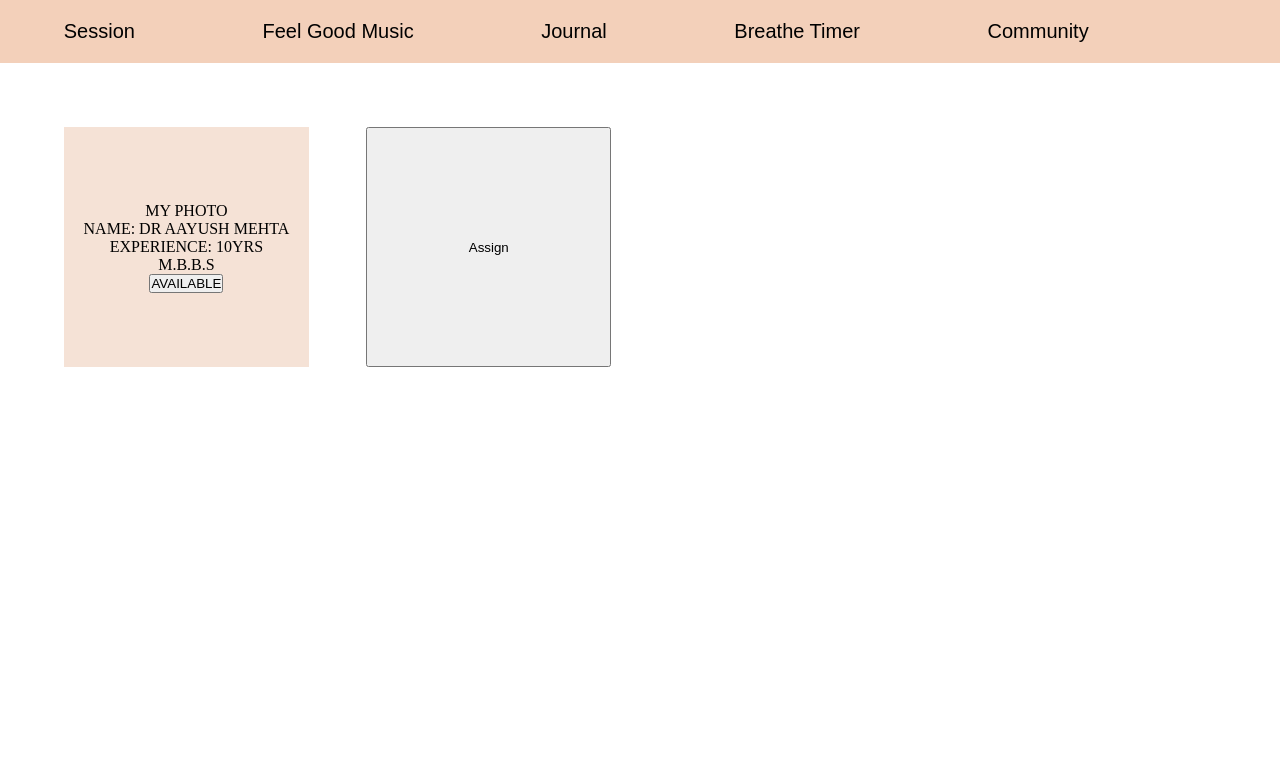
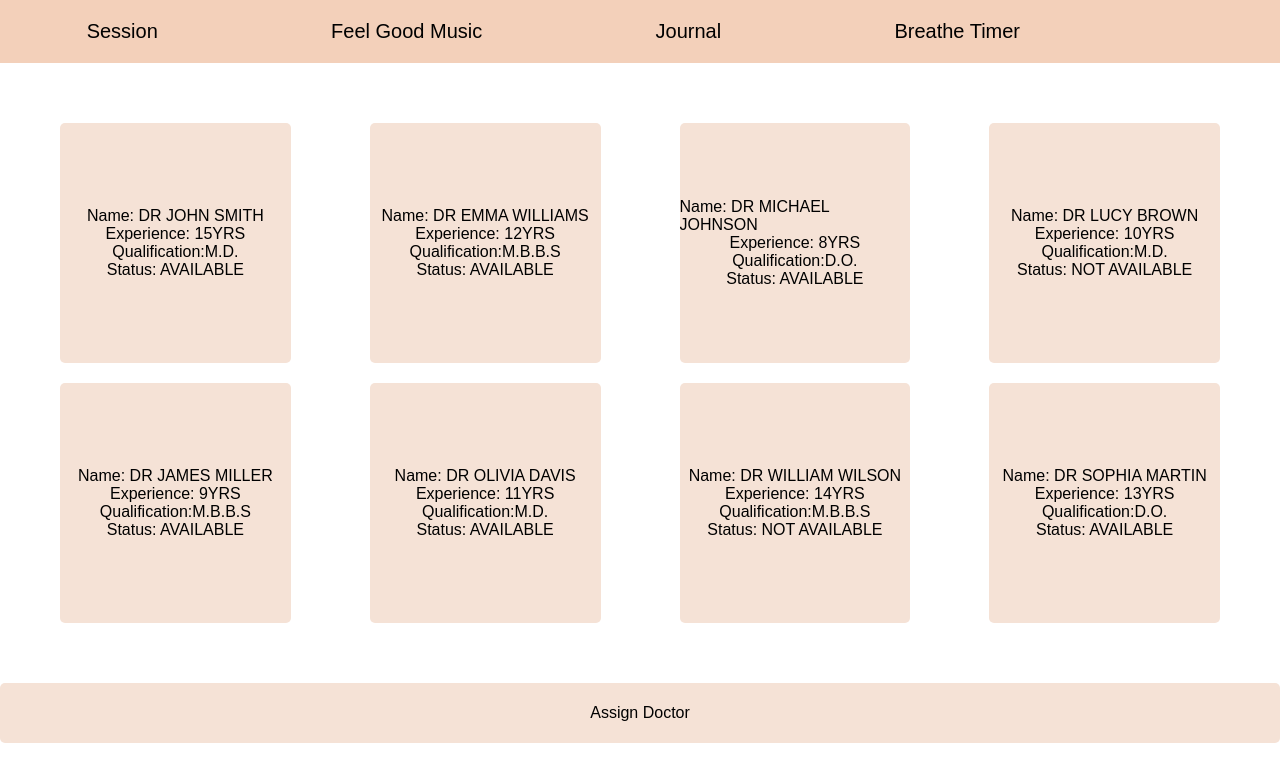
Before and after one commit to aayushmehta02/404error_sih, a plain HTML site: page public/selectDoc.html in a window 1280 px wide. Drawn offline with Linux system fonts and the light colour scheme; some icons are missing.

Commit message:
changes to the UI

```diff
--- a/public/css/selectDoc.css
+++ b/public/css/selectDoc.css
@@ -2,6 +2,7 @@
     margin: 0;
     padding: 0;
     box-sizing: border-box;
+    overflow: hidden;
 }
 
 section{
@@ -43,17 +44,39 @@ section p{
     display: grid;
     grid-template-columns: 1fr 1fr 1fr 1fr;
     column-gap: 5%;
-    padding: 5%;
+    padding: 50px;
 }
 
 .docs_card{
+
     display: flex;
     flex-direction: column;
     justify-content: center;
     justify-items: center;
     align-items: center;
     align-content: center;
+    line-height: 2.5;
+    font: 1rem "montserrat",sans-serif;
     background-color: #f5e2d6;
     height: 30vh;
+    margin: 10px;
+    border-radius: 5px;
+}
+
+button{
+    width: 100%;
+    height: 100%;
+bottom: 0;
+padding: 10px;
+    border: none;
+    background-color: #f5e2d6;
+    cursor: pointer;
+    font: 1rem "montserrat",sans-serif;
+    border-radius: 5px;
+    display: flex;
+    justify-content: center;
+    align-items: center;
+    align-content: center;
+    line-height: 2.5;
 
 }
--- a/public/selectDoc.html
+++ b/public/selectDoc.html
@@ -11,37 +11,127 @@
 </head>
 
 <body>
-
-</body>
     <nav class="sticky">
         <ul class="nav-links">
             <li><a href="#session">Session</a></li>
             <li><a href="./feelgood.html">Feel Good Music</a></li>
             <li><a href="./journal.html">Journal</a></li>
             <li><a href="./breathing.html">Breathe Timer</a></li>
-        <li><a href="#community">Community</a></li>
             <a href=""><i class="fa-regular fa-user" style="color: #000000;"></i></a>
         </ul>
     </nav>
+
     <div class="docs_card_wrapper">
         <div class="docs_card">
-        <div class="docs">
-            MY PHOTO
-        </div>
             <div class="name">
-            NAME: DR AAYUSH MEHTA
+                Name: DR JOHN SMITH
             </div>
             <div class="experience">
-            EXPERIENCE: 10YRS
+                Experience: 15YRS
             </div>
-        <div class="degrees">M.B.B.S</div>
+            <div class="degrees">Qualification:M.D.</div>
             <div class="submit">
-            <button class="availability">AVAILABLE</button>
+                <div class="availability">Status: AVAILABLE</div>
+            </div>
+        </div>
+        <div class="docs_card">
+
+            <div class="name">
+                Name: DR EMMA WILLIAMS
+            </div>
+            <div class="experience">
+                Experience: 12YRS
+            </div>
+            <div class="degrees">Qualification:M.B.B.S</div>
+            <div class="submit">
+                <div class="availability">Status: AVAILABLE</div>
+            </div>
+        </div>
+        <div class="docs_card">
+
+            <div class="name">
+                Name: DR MICHAEL JOHNSON
+            </div>
+            <div class="experience">
+                Experience: 8YRS
+            </div>
+            <div class="degrees">Qualification:D.O.</div>
+            <div class="submit">
+                <div class="availability">Status: AVAILABLE</div>
+            </div>
+        </div>
+        <div class="docs_card">
+
+            <div class="name">
+                Name: DR LUCY BROWN
+            </div>
+            <div class="experience">
+                Experience: 10YRS
+            </div>
+            <div class="degrees">Qualification:M.D.</div>
+            <div class="submit">
+                <div class="availability">Status: NOT AVAILABLE</div>
+            </div>
+        </div>
+        <div class="docs_card">
+
+            <div class="name">
+                Name: DR JAMES MILLER
+            </div>
+            <div class="experience">
+                Experience: 9YRS
+            </div>
+            <div class="degrees">Qualification:M.B.B.S</div>
+            <div class="submit">
+                <div class="availability">Status: AVAILABLE</div>
+            </div>
+        </div>
+        <div class="docs_card">
+
+            <div class="name">
+                Name: DR OLIVIA DAVIS
+            </div>
+            <div class="experience">
+                Experience: 11YRS
+            </div>
+            <div class="degrees">Qualification:M.D.</div>
+            <div class="submit">
+                <div class="availability">Status: AVAILABLE</div>
+            </div>
+        </div>
+        <div class="docs_card">
+
+            <div class="name">
+                Name: DR WILLIAM WILSON
+            </div>
+            <div class="experience">
+                Experience: 14YRS
+            </div>
+            <div class="degrees">Qualification:M.B.B.S</div>
+            <div class="submit">
+                <div class="availability">Status: NOT AVAILABLE</div>
+            </div>
+        </div>
+        <div class="docs_card">
+
+            <div class="name">
+                Name: DR SOPHIA MARTIN
+            </div>
+            <div class="experience">
+                Experience: 13YRS
+            </div>
+            <div class="degrees">Qualification:D.O.</div>
+            <div class="submit">
+                <div class="availability">Status: AVAILABLE</div>
             </div>
         </div>
 
-    <button id="assignDoc">Assign</button>
+
+    </div>
+    <button id="assignDoc">Assign Doctor</button>
     <script type="module" src="firebase/firebase.js"></script>
     </div>
 
+</body>
+
 </html>
```
Also changed, not shown: public/breathing.html (+1 -1 lines), public/css/feelgood.css (+0 -13 lines), public/feelgood.html (+5 -6 lines), public/journal.html (+1 -1 lines), public/psych_chat.html (+16 -26 lines), public/userHome.html (+1 -1 lines). Lines whose indentation alone changed are shown as unchanged.
